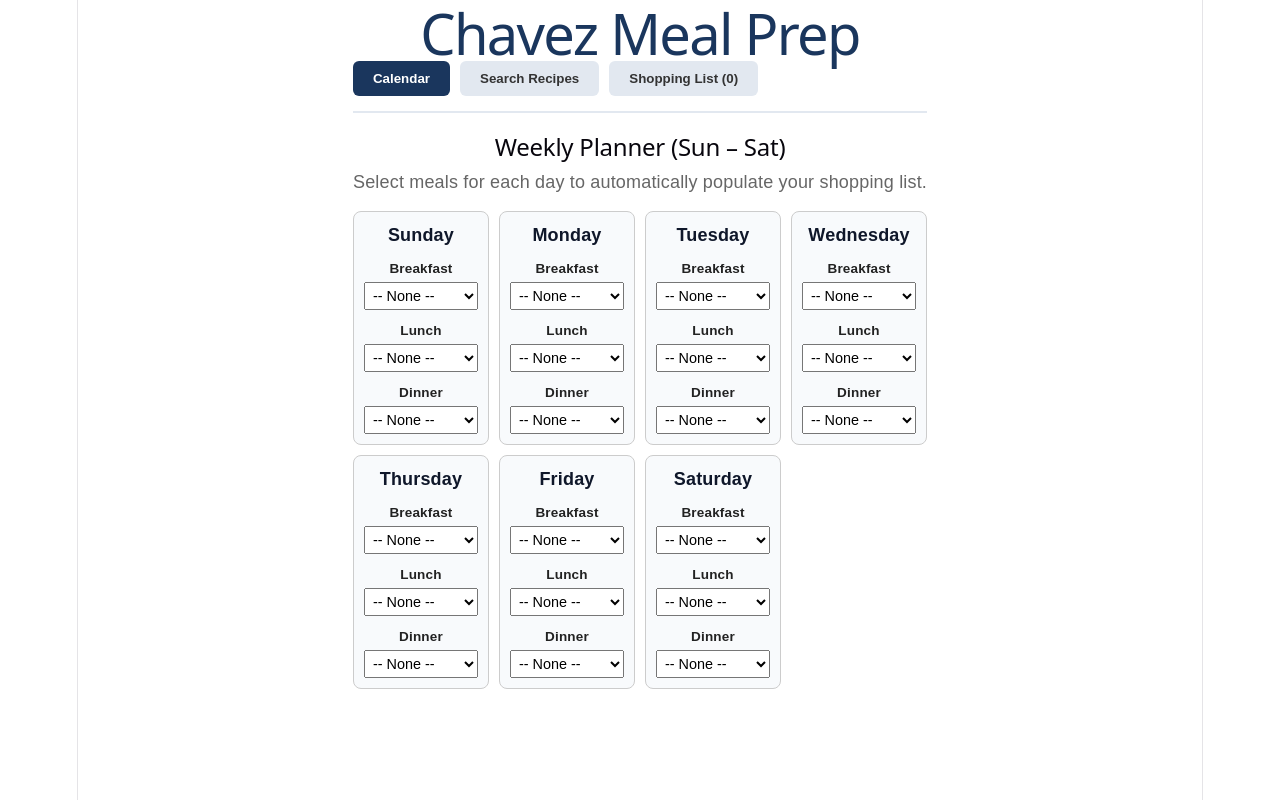
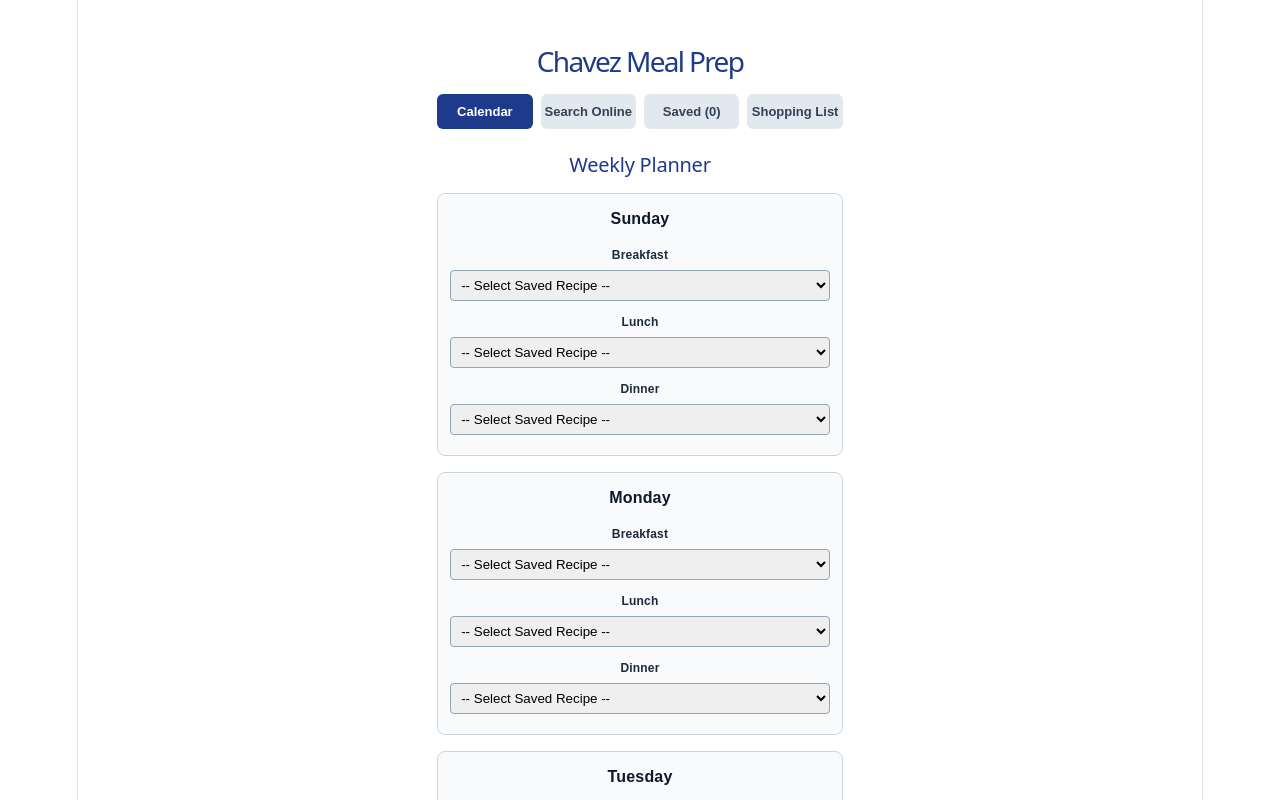
Before and after one commit to rockii17/Chavez-meal-prep, a React (Vite) app: page / in a window 1280 px wide. Shown: the top 800 px of the page. Built offline with nearby package versions, Linux system fonts and the light colour scheme.

Commit message:
Update App

```diff
--- a/src/App.tsx
+++ b/src/App.tsx
@@ -1,167 +1,90 @@
-import React, { useState } from 'react';
+import React, { useState, useEffect } from 'react';
 
-interface Ingredient {
-  name: string;
-  amount: string;
+interface Meal {
+  idMeal: string;
+  strMeal: string;
+  strCategory: string;
+  strMealThumb: string;
+  strInstructions?: string;
 }
 
-interface Recipe {
-  id: string;
-  name: string;
-  category: string;
-  ingredients: Ingredient[];
+export default function App() {
+  const [activeTab, setActiveTab] = useState<'calendar' | 'search' | 'saved' | 'shopping'>('calendar');
+  const [searchQuery, setSearchQuery] = useState('');
+  const [searchResults, setSearchResults] = useState<Meal[]>([]);
+  const [loading, setLoading] = useState(false);
+  const [savedRecipes, setSavedRecipes] = useState<Meal[]>([]);
+
+  // Weekly Planner State
+  const days = ['Sunday', 'Monday', 'Tuesday', 'Wednesday', 'Thursday', 'Friday', 'Saturday'];
+  const [weeklyPlan, setWeeklyPlan] = useState<Record<string, { breakfast: string; lunch: string; dinner: string }>>({
+    Sunday: { breakfast: '', lunch: '', dinner: '' },
+    Monday: { breakfast: '', lunch: '', dinner: '' },
+    Tuesday: { breakfast: '', lunch: '', dinner: '' },
+    Wednesday: { breakfast: '', lunch: '', dinner: '' },
+    Thursday: { breakfast: '', lunch: '', dinner: '' },
+    Friday: { breakfast: '', lunch: '', dinner: '' },
+    Saturday: { breakfast: '', lunch: '', dinner: '' },
+  });
+
+  // Debounced search fetching from online API
+  useEffect(() => {
+    if (!searchQuery.trim()) {
+      setSearchResults([]);
+      return;
     }
 
-interface DayPlan {
-  dayName: string;
-  breakfastId: string;
-  lunchId: string;
-  dinnerId: string;
+    const timer = setTimeout(async () => {
+      setLoading(true);
+      try {
+        const res = await fetch(`https://www.themealdb.com/api/json/v1/1/search.php?s=${encodeURIComponent(searchQuery)}`);
+        const data = await res.json();
+        setSearchResults(data.meals || []);
+      } catch (err) {
+        console.error('Error fetching recipes:', err);
+      } finally {
+        setLoading(false);
       }
+    }, 400);
 
-const INITIAL_RECIPES: Recipe[] = [
-  {
-    id: '1',
-    name: 'Scrambled Eggs & Toast',
-    category: 'Breakfast',
-    ingredients: [
-      { name: 'Eggs', amount: '3' },
-      { name: 'Bread', amount: '2 slices' },
-      { name: 'Butter', amount: '1 tbsp' },
-    ],
-  },
-  {
-    id: '2',
-    name: 'Oatmeal & Fruit',
-    category: 'Breakfast',
-    ingredients: [
-      { name: 'Oats', amount: '1 cup' },
-      { name: 'Milk', amount: '1 cup' },
-      { name: 'Berries', amount: '1/2 cup' },
-    ],
-  },
-  {
-    id: '3',
-    name: 'Grilled Chicken Salad',
-    category: 'Lunch',
-    ingredients: [
-      { name: 'Chicken Breast', amount: '1 lb' },
-      { name: 'Mixed Greens', amount: '1 bag' },
-      { name: 'Salad Dressing', amount: '2 tbsp' },
-    ],
-  },
-  {
-    id: '4',
-    name: 'Turkey Wrap',
-    category: 'Lunch',
-    ingredients: [
-      { name: 'Tortilla Wraps', amount: '1 pack' },
-      { name: 'Deli Turkey', amount: '1/2 lb' },
-      { name: 'Cheese Slices', amount: '4 slices' },
-    ],
-  },
-  {
-    id: '5',
-    name: 'Beef Tacos',
-    category: 'Dinner',
-    ingredients: [
-      { name: 'Ground Beef', amount: '1 lb' },
-      { name: 'Taco Shells', amount: '1 box' },
-      { name: 'Shredded Cheese', amount: '1 cup' },
-      { name: 'Salsa', amount: '1 jar' },
-    ],
-  },
-  {
-    id: '6',
-    name: 'Salmon with Asparagus',
-    category: 'Dinner',
-    ingredients: [
-      { name: 'Salmon Fillets', amount: '2' },
-      { name: 'Fresh Asparagus', amount: '1 bunch' },
-      { name: 'Olive Oil', amount: '2 tbsp' },
-    ],
-  },
-];
+    return () => clearTimeout(timer);
+  }, [searchQuery]);
 
-const DAYS_OF_WEEK = [
-  'Sunday',
-  'Monday',
-  'Tuesday',
-  'Wednesday',
-  'Thursday',
-  'Friday',
-  'Saturday',
-];
-
-export default function App() {
-  const [activeTab, setActiveTab] = useState<'calendar' | 'search' | 'shopping'>('calendar');
-  const [recipes] = useState<Recipe[]>(INITIAL_RECIPES);
-  const [searchTerm, setSearchTerm] = useState('');
-
-  // Weekly plan initialized Sunday through Saturday
-  const [weeklyPlan, setWeeklyPlan] = useState<DayPlan[]>(
-    DAYS_OF_WEEK.map((day) => ({
-      dayName: day,
-      breakfastId: '',
-      lunchId: '',
-      dinnerId: '',
-    }))
-  );
-
-  const handleSelectMeal = (
-    dayName: string,
-    mealType: 'breakfastId' | 'lunchId' | 'dinnerId',
-    recipeId: string
-  ) => {
-    setWeeklyPlan((prev) =>
-      prev.map((item) =>
-        item.dayName === dayName ? { ...item, [mealType]: recipeId } : item
-      )
-    );
+  const toggleSaveRecipe = (meal: Meal) => {
+    if (savedRecipes.some((r) => r.idMeal === meal.idMeal)) {
+      setSavedRecipes(savedRecipes.filter((r) => r.idMeal !== meal.idMeal));
+    } else {
+      setSavedRecipes([...savedRecipes, meal]);
+    }
   };
 
-  // Filter recipes based on user search input
-  const filteredRecipes = recipes.filter(
-    (r) =>
-      r.name.toLowerCase().includes(searchTerm.toLowerCase()) ||
-      r.category.toLowerCase().includes(searchTerm.toLowerCase())
-  );
-
-  // Compile full shopping list from selected calendar meals
-  const selectedRecipeIds = weeklyPlan
-    .flatMap((d) => [d.breakfastId, d.lunchId, d.dinnerId])
-    .filter(Boolean);
-
-  const shoppingList: { [key: string]: string[] } = {};
-  selectedRecipeIds.forEach((id) => {
-    const recipe = recipes.find((r) => r.id === id);
-    if (recipe) {
-      recipe.ingredients.forEach((ing) => {
-        if (!shoppingList[ing.name]) {
-          shoppingList[ing.name] = [];
-        }
-        shoppingList[ing.name].push(ing.amount);
-      });
-    }
-  });
+  const handleMealChange = (day: string, mealType: 'breakfast' | 'lunch' | 'dinner', value: string) => {
+    setWeeklyPlan((prev) => ({
+      ...prev,
+      [day]: {
+        ...prev[day],
+        [mealType]: value,
+      },
+    }));
+  };
 
   return (
-    <div style={{ padding: '20px', fontFamily: 'sans-serif', maxWidth: '1000px', margin: '0 auto', backgroundColor: '#fff', color: '#222' }}>
-      <header style={{ borderBottom: '2px solid #e2e8f0', paddingBottom: '15px', marginBottom: '20px' }}>
-        <h1 style={{ margin: 0, color: '#1a365d' }}>Chavez Meal Prep</h1>
+    <div style={{ maxWidth: '800px', margin: '0 auto', padding: '16px', fontFamily: 'sans-serif', color: '#1e293b' }}>
+      <h1 style={{ textAlign: 'center', color: '#1e3a8a', fontSize: '28px', marginBottom: '20px' }}>Chavez Meal Prep</h1>
 
       {/* Navigation Tabs */}
-        <nav style={{ display: 'flex', gap: '10px', marginTop: '15px' }}>
+      <div style={{ display: 'grid', gridTemplateColumns: 'repeat(4, 1fr)', gap: '8px', marginBottom: '24px' }}>
         <button
           onClick={() => setActiveTab('calendar')}
           style={{
-              padding: '10px 20px',
+            padding: '10px 4px',
             borderRadius: '6px',
             border: 'none',
+            fontWeight: 'bold',
+            fontSize: '13px',
             cursor: 'pointer',
-              fontWeight: 'bold',
-              backgroundColor: activeTab === 'calendar' ? '#1a365d' : '#e2e8f0',
-              color: activeTab === 'calendar' ? '#fff' : '#333',
+            backgroundColor: activeTab === 'calendar' ? '#1e3a8a' : '#e2e8f0',
+            color: activeTab === 'calendar' ? '#fff' : '#334155',
           }}
         >
           Calendar
@@ -169,138 +92,179 @@ export default function App() {
         <button
           onClick={() => setActiveTab('search')}
           style={{
-              padding: '10px 20px',
+            padding: '10px 4px',
             borderRadius: '6px',
             border: 'none',
+            fontWeight: 'bold',
+            fontSize: '13px',
             cursor: 'pointer',
-              fontWeight: 'bold',
-              backgroundColor: activeTab === 'search' ? '#1a365d' : '#e2e8f0',
-              color: activeTab === 'search' ? '#fff' : '#333',
+            backgroundColor: activeTab === 'search' ? '#1e3a8a' : '#e2e8f0',
+            color: activeTab === 'search' ? '#fff' : '#334155',
           }}
         >
-            Search Recipes
+          Search Online
+        </button>
+        <button
+          onClick={() => setActiveTab('saved')}
+          style={{
+            padding: '10px 4px',
+            borderRadius: '6px',
+            border: 'none',
+            fontWeight: 'bold',
+            fontSize: '13px',
+            cursor: 'pointer',
+            backgroundColor: activeTab === 'saved' ? '#1e3a8a' : '#e2e8f0',
+            color: activeTab === 'saved' ? '#fff' : '#334155',
+          }}
+        >
+          Saved ({savedRecipes.length})
         </button>
         <button
           onClick={() => setActiveTab('shopping')}
           style={{
-              padding: '10px 20px',
+            padding: '10px 4px',
             borderRadius: '6px',
             border: 'none',
+            fontWeight: 'bold',
+            fontSize: '13px',
             cursor: 'pointer',
-              fontWeight: 'bold',
-              backgroundColor: activeTab === 'shopping' ? '#1a365d' : '#e2e8f0',
-              color: activeTab === 'shopping' ? '#fff' : '#333',
+            backgroundColor: activeTab === 'shopping' ? '#1e3a8a' : '#e2e8f0',
+            color: activeTab === 'shopping' ? '#fff' : '#334155',
           }}
         >
-            Shopping List ({Object.keys(shoppingList).length})
+          Shopping List
         </button>
-        </nav>
-      </header>
+      </div>
 
-      {/* TAB 1: CALENDAR VIEW */}
+      {/* Tab 1: Calendar */}
       {activeTab === 'calendar' && (
-        <section>
-          <h2>Weekly Planner (Sun – Sat)</h2>
-          <p style={{ color: '#666' }}>Select meals for each day to automatically populate your shopping list.</p>
-
-          <div style={{ display: 'grid', gridTemplateColumns: 'repeat(auto-fit, minmax(130px, 1fr))', gap: '10px', marginTop: '15px' }}>
-            {weeklyPlan.map((day) => (
-              <div key={day.dayName} style={{ border: '1px solid #ccc', borderRadius: '8px', padding: '10px', backgroundColor: '#f8fafc' }}>
-                <strong style={{ display: 'block', textAlign: 'center', marginBottom: '8px', color: '#0f172a' }}>{day.dayName}</strong>
-
-                <div style={{ marginBottom: '8px' }}>
-                  <label style={{ display: 'block', fontSize: '0.75em', fontWeight: 'bold' }}>Breakfast</label>
+        <div>
+          <h2 style={{ fontSize: '20px', marginBottom: '16px', color: '#1e3a8a' }}>Weekly Planner</h2>
+          <div style={{ display: 'grid', gridTemplateColumns: 'repeat(auto-fit, minmax(220px, 1fr))', gap: '16px' }}>
+            {days.map((day) => (
+              <div key={day} style={{ border: '1px solid #cbd5e1', borderRadius: '8px', padding: '12px', backgroundColor: '#f8fafc' }}>
+                <h3 style={{ margin: '0 0 10px 0', fontSize: '16px', color: '#0f172a', textAlign: 'center' }}>{day}</h3>
+                {(['breakfast', 'lunch', 'dinner'] as const).map((mealType) => (
+                  <div key={mealType} style={{ marginBottom: '8px' }}>
+                    <label style={{ display: 'block', fontSize: '12px', textTransform: 'capitalize', fontWeight: 'bold', marginBottom: '2px' }}>
+                      {mealType}
+                    </label>
                     <select
-                    value={day.breakfastId}
-                    onChange={(e) => handleSelectMeal(day.dayName, 'breakfastId', e.target.value)}
-                    style={{ width: '100%', padding: '4px', fontSize: '0.8em' }}
+                      value={weeklyPlan[day][mealType]}
+                      onChange={(e) => handleMealChange(day, mealType, e.target.value)}
+                      style={{ width: '100%', padding: '6px', borderRadius: '4px', border: '1px solid #94a3b8' }}
                     >
-                    <option value="">-- None --</option>
-                    {recipes.map((r) => (
-                      <option key={r.id} value={r.id}>{r.name}</option>
+                      <option value="">-- Select Saved Recipe --</option>
+                      {savedRecipes.map((meal) => (
+                        <option key={meal.idMeal} value={meal.strMeal}>
+                          {meal.strMeal}
+                        </option>
                       ))}
                     </select>
                   </div>
-
-                <div style={{ marginBottom: '8px' }}>
-                  <label style={{ display: 'block', fontSize: '0.75em', fontWeight: 'bold' }}>Lunch</label>
-                  <select
-                    value={day.lunchId}
-                    onChange={(e) => handleSelectMeal(day.dayName, 'lunchId', e.target.value)}
-                    style={{ width: '100%', padding: '4px', fontSize: '0.8em' }}
-                  >
-                    <option value="">-- None --</option>
-                    {recipes.map((r) => (
-                      <option key={r.id} value={r.id}>{r.name}</option>
                 ))}
-                  </select>
-                </div>
-
-                <div>
-                  <label style={{ display: 'block', fontSize: '0.75em', fontWeight: 'bold' }}>Dinner</label>
-                  <select
-                    value={day.dinnerId}
-                    onChange={(e) => handleSelectMeal(day.dayName, 'dinnerId', e.target.value)}
-                    style={{ width: '100%', padding: '4px', fontSize: '0.8em' }}
-                  >
-                    <option value="">-- None --</option>
-                    {recipes.map((r) => (
-                      <option key={r.id} value={r.id}>{r.name}</option>
-                    ))}
-                  </select>
-                </div>
               </div>
             ))}
           </div>
-        </section>
+        </div>
       )}
 
-      {/* TAB 2: SEARCH RECIPES VIEW */}
+      {/* Tab 2: Online Recipe Search */}
       {activeTab === 'search' && (
-        <section>
-          <h2>Search Recipes</h2>
+        <div>
+          <h2 style={{ fontSize: '20px', marginBottom: '12px', color: '#1e3a8a' }}>Search Internet Recipes</h2>
           <input
             type="text"
-            placeholder="Search by recipe name or category (e.g. Dinner, Breakfast)..."
-            value={searchTerm}
-            onChange={(e) => setSearchTerm(e.target.value)}
-            style={{ width: '100%', padding: '10px', marginBottom: '20px', borderRadius: '6px', border: '1px solid #ccc', boxSizing: 'border-box' }}
+            placeholder="Type a meal or ingredient (e.g., Chicken, Pasta, Taco)..."
+            value={searchQuery}
+            onChange={(e) => setSearchQuery(e.target.value)}
+            style={{ width: '100%', padding: '12px', fontSize: '16px', borderRadius: '8px', border: '1px solid #94a3b8', marginBottom: '16px', boxSizing: 'border-box' }}
           />
-          <div style={{ display: 'grid', gridTemplateColumns: 'repeat(auto-fill, minmax(280px, 1fr))', gap: '15px' }}>
-            {filteredRecipes.map((recipe) => (
-              <div key={recipe.id} style={{ border: '1px solid #e2e8f0', borderRadius: '8px', padding: '15px', backgroundColor: '#fff' }}>
-                <h3 style={{ margin: '0 0 5px 0', color: '#1e293b' }}>{recipe.name}</h3>
-                <span style={{ fontSize: '0.8em', backgroundColor: '#e2e8f0', padding: '2px 8px', borderRadius: '4px', color: '#475569' }}>
-                  {recipe.category}
-                </span>
-                <h4 style={{ margin: '10px 0 5px 0', fontSize: '0.9em' }}>Ingredients:</h4>
-                <ul style={{ margin: 0, paddingLeft: '20px', fontSize: '0.85em', color: '#475569' }}>
-                  {recipe.ingredients.map((ing, i) => (
-                    <li key={i}>{ing.amount} {ing.name}</li>
-                  ))}
-                </ul>
+
+          {loading && <p style={{ color: '#64748b' }}>Searching web database...</p>}
+
+          <div style={{ display: 'grid', gridTemplateColumns: 'repeat(auto-fill, minmax(240px, 1fr))', gap: '16px' }}>
+            {searchResults.map((meal) => {
+              const isSaved = savedRecipes.some((r) => r.idMeal === meal.idMeal);
+              return (
+                <div key={meal.idMeal} style={{ border: '1px solid #e2e8f0', borderRadius: '8px', padding: '12px', backgroundColor: '#fff', boxShadow: '0 1px 3px rgba(0,0,0,0.1)' }}>
+                  <img src={meal.strMealThumb} alt={meal.strMeal} style={{ width: '100%', height: '160px', objectFit: 'cover', borderRadius: '6px', marginBottom: '8px' }} />
+                  <h3 style={{ margin: '0 0 4px 0', fontSize: '16px' }}>{meal.strMeal}</h3>
+                  <p style={{ margin: '0 0 12px 0', fontSize: '12px', color: '#64748b' }}>{meal.strCategory}</p>
+                  <button
+                    onClick={() => toggleSaveRecipe(meal)}
+                    style={{
+                      width: '100%',
+                      padding: '8px',
+                      borderRadius: '6px',
+                      border: 'none',
+                      fontWeight: 'bold',
+                      cursor: 'pointer',
+                      backgroundColor: isSaved ? '#ef4444' : '#16a34a',
+                      color: '#fff',
+                    }}
+                  >
+                    {isSaved ? 'Remove Favorite' : 'Save to Favorites'}
+                  </button>
+                </div>
+              );
+            })}
+          </div>
+        </div>
+      )}
+
+      {/* Tab 3: Saved Favorites */}
+      {activeTab === 'saved' && (
+        <div>
+          <h2 style={{ fontSize: '20px', marginBottom: '16px', color: '#1e3a8a' }}>Saved Recipes</h2>
+          {savedRecipes.length === 0 ? (
+            <p style={{ color: '#64748b' }}>No saved recipes yet. Switch to "Search Online" to find and save recipes!</p>
+          ) : (
+            <div style={{ display: 'grid', gridTemplateColumns: 'repeat(auto-fill, minmax(240px, 1fr))', gap: '16px' }}>
+              {savedRecipes.map((meal) => (
+                <div key={meal.idMeal} style={{ border: '1px solid #e2e8f0', borderRadius: '8px', padding: '12px', backgroundColor: '#fff' }}>
+                  <img src={meal.strMealThumb} alt={meal.strMeal} style={{ width: '100%', height: '160px', objectFit: 'cover', borderRadius: '6px', marginBottom: '8px' }} />
+                  <h3 style={{ margin: '0 0 4px 0', fontSize: '16px' }}>{meal.strMeal}</h3>
+                  <p style={{ margin: '0 0 12px 0', fontSize: '12px', color: '#64748b' }}>{meal.strCategory}</p>
+                  <button
+                    onClick={() => toggleSaveRecipe(meal)}
+                    style={{
+                      width: '100%',
+                      padding: '8px',
+                      borderRadius: '6px',
+                      border: 'none',
+                      fontWeight: 'bold',
+                      cursor: 'pointer',
+                      backgroundColor: '#ef4444',
+                      color: '#fff',
+                    }}
+                  >
+                    Remove
+                  </button>
                 </div>
               ))}
             </div>
-        </section>
+          )}
+        </div>
       )}
 
-      {/* TAB 3: SHOPPING LIST VIEW */}
+      {/* Tab 4: Shopping List */}
       {activeTab === 'shopping' && (
-        <section style={{ backgroundColor: '#fffbe0', padding: '20px', borderRadius: '8px', border: '1px solid #fef08a' }}>
-          <h2 style={{ margin: '0 0 10px 0', color: '#713f12' }}>Shopping List</h2>
-          {Object.keys(shoppingList).length === 0 ? (
-            <p style={{ color: '#854d0e' }}>Your shopping list is currently empty. Go to the **Calendar** tab and select meals to generate your items.</p>
-          ) : (
-            <ul style={{ fontSize: '1.05em', lineHeight: '1.6' }}>
-              {Object.entries(shoppingList).map(([ingredient, amounts]) => (
-                <li key={ingredient}>
-                  <strong>{ingredient}</strong> — ({amounts.join(' + ')})
+        <div>
+          <h2 style={{ fontSize: '20px', marginBottom: '16px', color: '#1e3a8a' }}>Shopping List</h2>
+          <p style={{ color: '#64748b' }}>Meals currently on your calendar schedule:</p>
+          <ul style={{ paddingLeft: '20px', lineHeight: '1.8' }}>
+            {Object.entries(weeklyPlan).flatMap(([day, meals]) =>
+              Object.entries(meals)
+                .filter(([_, mealName]) => mealName !== '')
+                .map(([type, mealName], idx) => (
+                  <li key={`${day}-${type}-${idx}`}>
+                    <strong>{day} ({type}):</strong> {mealName}
                   </li>
-              ))}
+                ))
+            )}
           </ul>
-          )}
-        </section>
+        </div>
       )}
     </div>
   );
```
Lines whose indentation alone changed are shown as unchanged.
